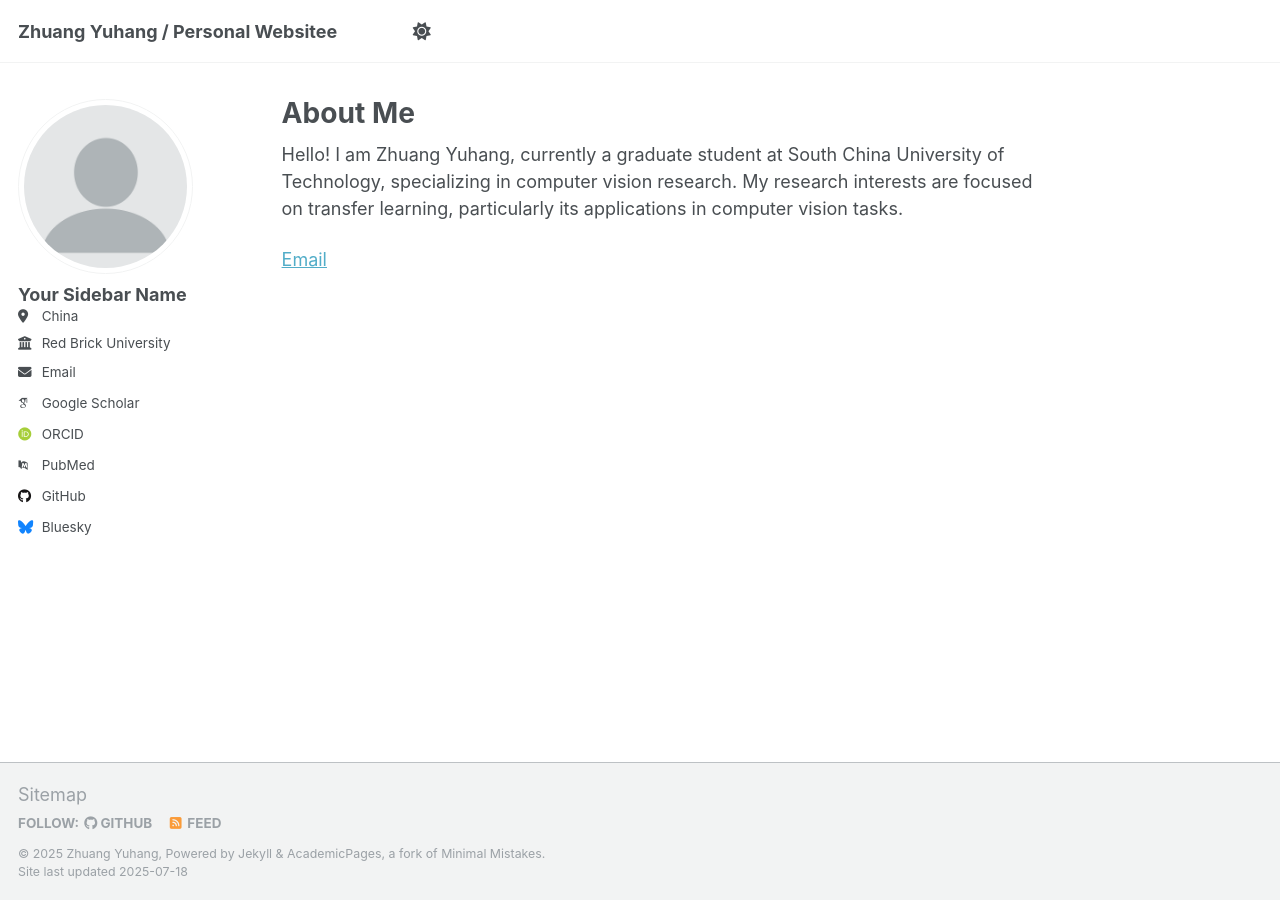
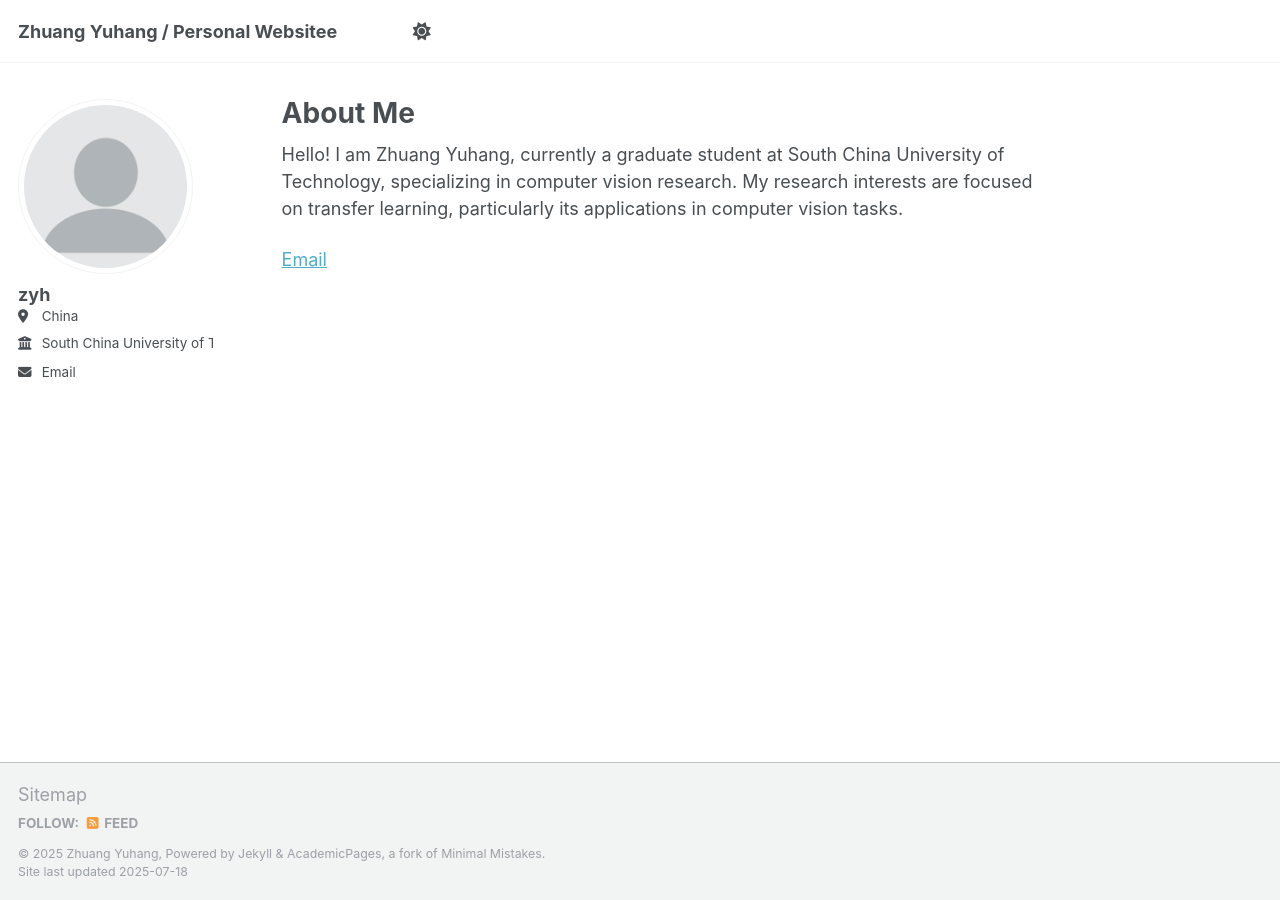
Before and after one commit to zyh0183/zyh0183.github.io, a Jekyll site: the page built from _pages/about.md, in a window 1280 px wide. Built offline with Jekyll 4.4.1, drawn with Linux system fonts in a browser that asks for light colours; some web fonts are replaced; a script that is not in the unit is left out.

Commit message:
Update _config.yml

```diff
--- a/_config.yml
+++ b/_config.yml
@@ -23,36 +23,36 @@ repository               : "academicpages/academicpages.github.io"
 author:
   # Biographic information
   avatar           : "profile.png"
-  name             : "Your Sidebar Name"
+  name             : "zyh"
   pronouns         : # example: "she/her"
   # bio              : "Short biography for the left-hand sidebar"
   location         : "China"
-  employer         : "Red Brick University"
+  employer         : "South China University of Technology"
   uri              : # URL
   email            : "202421044690@mail.scut.edu.cn"
 
   # Academic websites
-  academia         : # URL
-  arxiv            : # URL - Update with the correct link to your profile
-  googlescholar    : "https://scholar.google.com/citations?user=PS_CX0AAAAAJ"
-  impactstory      : # URL
-  orcid            : "http://orcid.org/yourorcidurl"
-  semantic         : # URL
-  pubmed           : "https://www.ncbi.nlm.nih.gov/pubmed/?term=john+snow"
-  researchgate     : # URL
-  scopus           : # URL
+  # academia         : # URL
+  # arxiv            : # URL - Update with the correct link to your profile
+  # googlescholar    : "https://scholar.google.com/citations?user=PS_CX0AAAAAJ"
+  # impactstory      : # URL
+  # orcid            : "http://orcid.org/yourorcidurl"
+  # semantic         : # URL
+  # pubmed           : "https://www.ncbi.nlm.nih.gov/pubmed/?term=john+snow"
+  # researchgate     : # URL
+  # scopus           : # URL
 
   # Repositories and software development
   bitbucket        : # Username - Update with your username on the site
   codepen          : # Username
   dribbble         : # Username
-  github           : "academicpages"
+  # github           : "academicpages"
   kaggle           : # Username
   stackoverflow    : # User number or user number and name (i.e., use "1" or "1/jeff-atwood")
 
   # Social media
   artstation       : # Username
-  bluesky          : "bsky.app" # Replace this with you Bluesky username
+  # bluesky          : "bsky.app" # Replace this with you Bluesky username
   facebook         : # Username
   flickr           : # Username
   foursquare       : # Username
```
